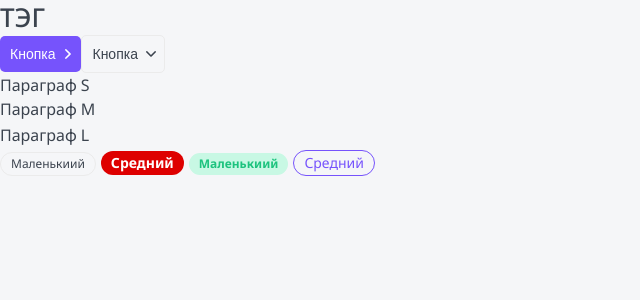
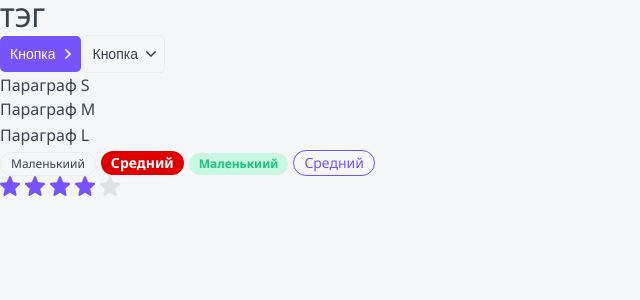
Before and after one commit to LaZy1220/top-app-project, a Next.js app: page / in a window 1280 px wide. Shown: the top 300 px of the page, without its empty margins (0-640 px from the left). Built offline with nearby package versions, Linux system fonts and the light colour scheme.

Commit message:
add Rating with Accessibility

```diff
--- /dev/null
+++ b/components/Rating/Rating.module.scss
@@ -0,0 +1,13 @@
+.filled {
+  svg {
+    fill: var(--primary);
+  }
+}
+.star {
+  svg {
+    margin-right: 5px;
+  }
+}
+.editable {
+  cursor: pointer;
+}
--- /dev/null
+++ b/components/Rating/Rating.tsx
@@ -0,0 +1,68 @@
+import { RatingProps } from "./Rating.props";
+import styles from "./Rating.module.scss";
+import cn from "classnames";
+import { useEffect, useState, KeyboardEvent } from "react";
+import StarIcon from "./star.svg";
+
+export const Rating = ({
+  isEditable = false,
+  rating,
+  setRating,
+  className,
+  ...props
+}: RatingProps): JSX.Element => {
+  const [ratingArray, setRatingArray] = useState<JSX.Element[]>(
+    new Array(5).fill(<></>)
+  );
+  useEffect(() => {
+    constructRating(rating);
+  }, [rating]);
+  const constructRating = (currentRating: number) => {
+    const updatedArray = ratingArray.map((r: JSX.Element, i: number) => {
+      return (
+        <span
+          className={cn(styles.star, {
+            [styles.filled]: i < currentRating,
+            [styles.editable]: isEditable,
+          })}
+          onMouseEnter={() => changeDisplay(i + 1)}
+          onMouseLeave={() => changeDisplay(rating)}
+          onClick={() => onClick(i + 1)}
+        >
+          <StarIcon
+            tabIndex={isEditable ? 0 : -1}
+            onKeyDown={(e: KeyboardEvent<SVGElement>) =>
+              isEditable && handleSpace(i + 1, e)
+            }
+          />
+        </span>
+      );
+    });
+    setRatingArray(updatedArray);
+  };
+  const onClick = (i: number) => {
+    if (!isEditable || !setRating) {
+      return;
+    }
+    setRating(i);
+  };
+  const changeDisplay = (i: number) => {
+    if (!isEditable) {
+      return;
+    }
+    constructRating(i);
+  };
+  const handleSpace = (i: number, e: KeyboardEvent<SVGElement>) => {
+    if (e.code != "Space" || !setRating) {
+      return;
+    }
+    setRating(i);
+  };
+  return (
+    <div {...props}>
+      {ratingArray.map((r, i) => (
+        <span key={i}>{r}</span>
+      ))}
+    </div>
+  );
+};
--- a/pages/index.tsx
+++ b/pages/index.tsx
@@ -1,12 +1,15 @@
 import { Button } from "@/components/Button/Button";
 import { Htag } from "@/components/Htag/Htag";
 import { Paragraph } from "@/components/Paragraph/Paragraph";
+import { Rating } from "@/components/Rating/Rating";
 import { Tag } from "@/components/Tag/Tag";
 import { Inter } from "next/font/google";
+import { useState } from "react";
 
 const inter = Inter({ subsets: ["latin"] });
 
 export default function Home(): JSX.Element {
+  const [rating, setRating] = useState<number>(4);
   return (
     <>
       <Htag tag="h1">ТЭГ</Htag>
@@ -25,6 +28,7 @@
         Маленькиий
       </Tag>
       <Tag color="primary">Средний</Tag>
+      <Rating rating={rating} setRating={setRating} isEditable />
     </>
   );
 }
```
Also changed, not shown: components/Rating/Rating.props.ts (added, +8 -0 lines), components/Rating/star.svg (added).
